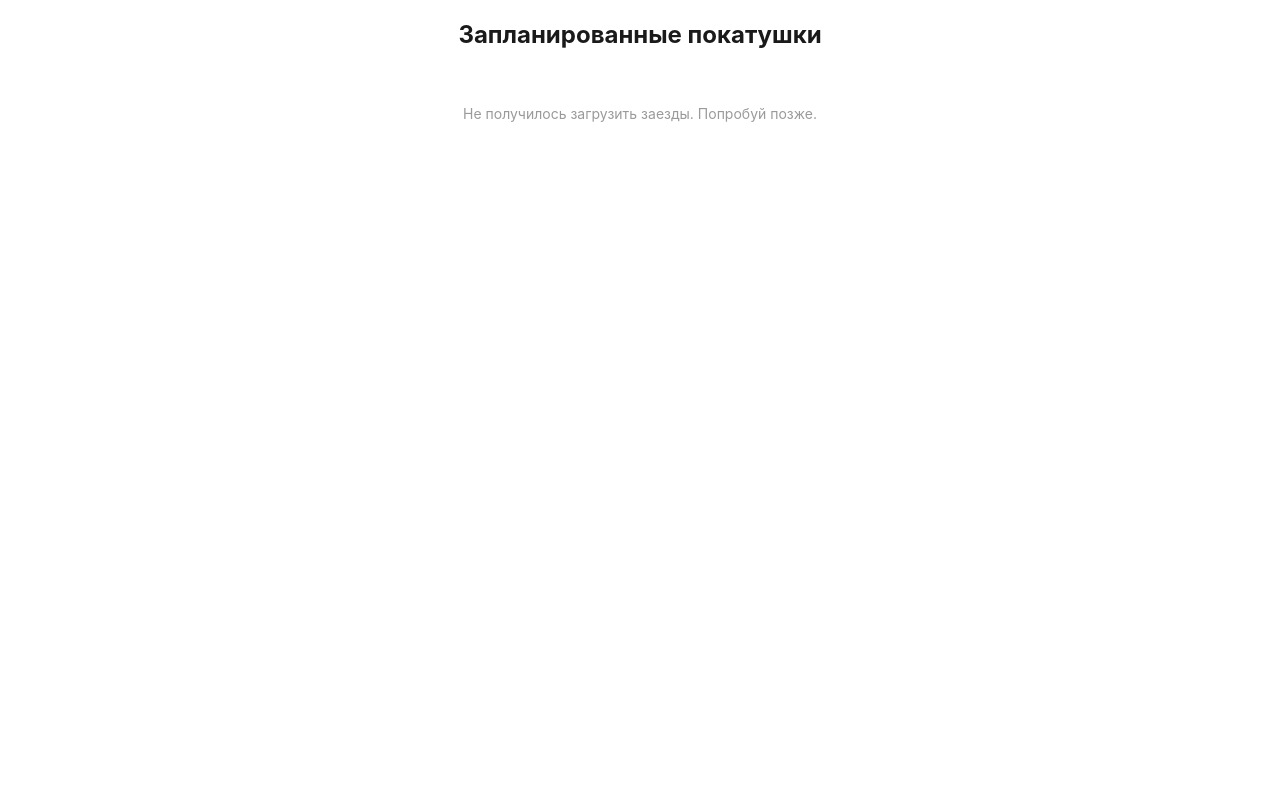
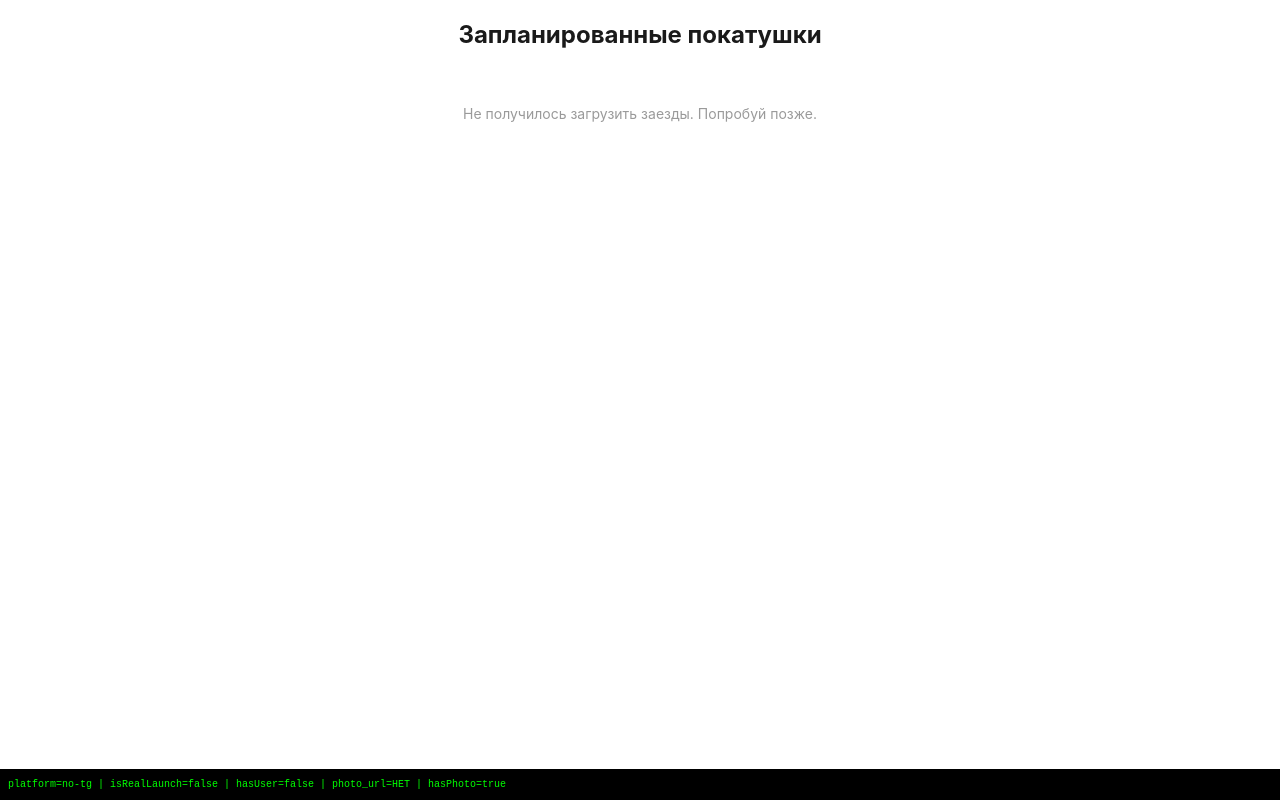
Before and after one commit to vladbrandt/spotone-ride-club, a website: page index.html in a window 1280 px wide. Drawn offline with Linux system fonts and the light colour scheme; no server answers.

Commit message:
Update index.html

```diff
--- a/index.html
+++ b/index.html
@@ -139,6 +139,19 @@ var currentUser = (tg && tg.initDataUnsafe && tg.initDataUnsafe.user) || {
 // Внутри настоящего Telegram блокируем, если фото не видно — в том числе если данные
 // о пользователе почему-то вообще не пришли (раньше это ошибочно пропускало человека).
 var hasPhoto = isRealTelegramLaunch ? !!(currentUser && currentUser.photo_url) : true;
+
+// ВРЕМЕННО: диагностика, уберём после того как найдём причину.
+var debugEl = document.createElement('div');
+debugEl.style.cssText = 'position:fixed;bottom:0;left:0;right:0;background:#000;color:#0f0;font-size:10px;line-height:1.5;padding:8px;font-family:monospace;z-index:9999;word-break:break-all;';
+debugEl.textContent =
+  'platform=' + (tg ? tg.platform : 'no-tg') +
+  ' | isRealLaunch=' + isRealTelegramLaunch +
+  ' | hasUser=' + !!(tg && tg.initDataUnsafe && tg.initDataUnsafe.user) +
+  ' | photo_url=' + (currentUser.photo_url || 'НЕТ') +
+  ' | hasPhoto=' + hasPhoto;
+document.addEventListener('DOMContentLoaded', function () { document.body.appendChild(debugEl); });
+if (document.body) { document.body.appendChild(debugEl); }
+
 
 // Значение из ссылки вида .../rideclub?startapp=... — открывает конкретный заезд напрямую
 var startParam = (tg && tg.initDataUnsafe && tg.initDataUnsafe.start_param) || '';
```
